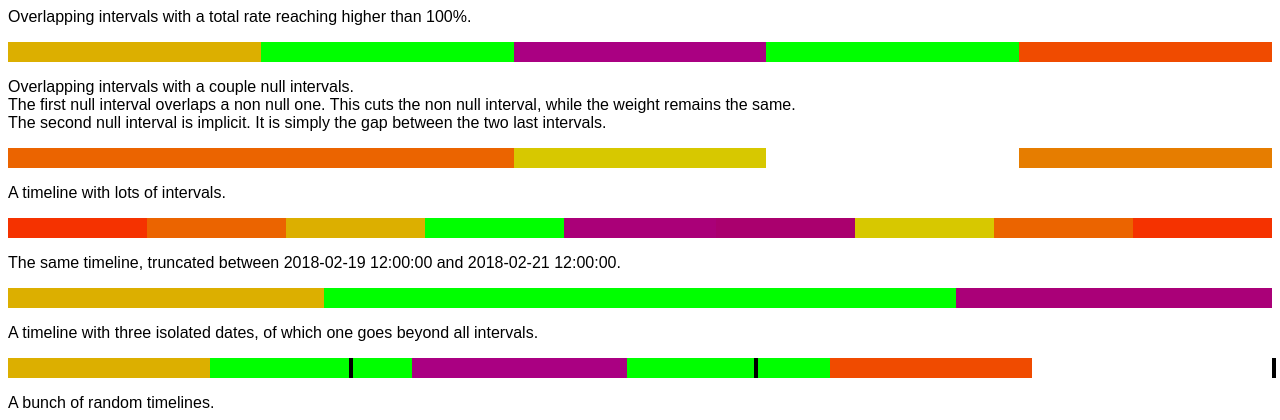
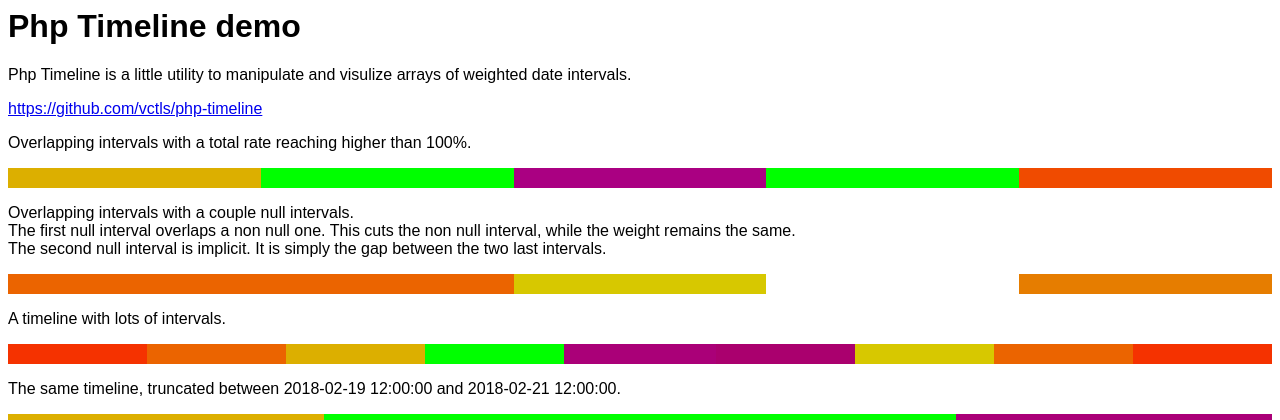
Before and after one commit to vctls/php-interval-graph, a PHP site: page / in a window 1280 px wide. Shown: the top 420 px of the page. Run offline with PHP 8.4, Linux system fonts and the light colour scheme.

Commit message:
Added description.

```diff
--- a/index.php
+++ b/index.php
@@ -68,6 +68,7 @@ foreach (range(0, 20) as $t) {
 ?>
 <html>
 <head>
+    <title>Php Timeline demo</title>
     <style>
         .bar:hover {
             border: thin solid black;
@@ -94,6 +95,13 @@ foreach (range(0, 20) as $t) {
     </style>
 </head>
 <body style="font-family: sans-serif">
+<header>
+    <h1>Php Timeline demo</h1>
+</header>
+<p>
+    Php Timeline is a little utility to manipulate and visulize arrays of weighted date intervals.
+</p>
+<a href="https://github.com/vctls/php-timeline">https://github.com/vctls/php-timeline</a>
 <p>Overlapping intervals with a total rate reaching higher than 100%.</p>
 <?= $overlapped ?>
 
```
